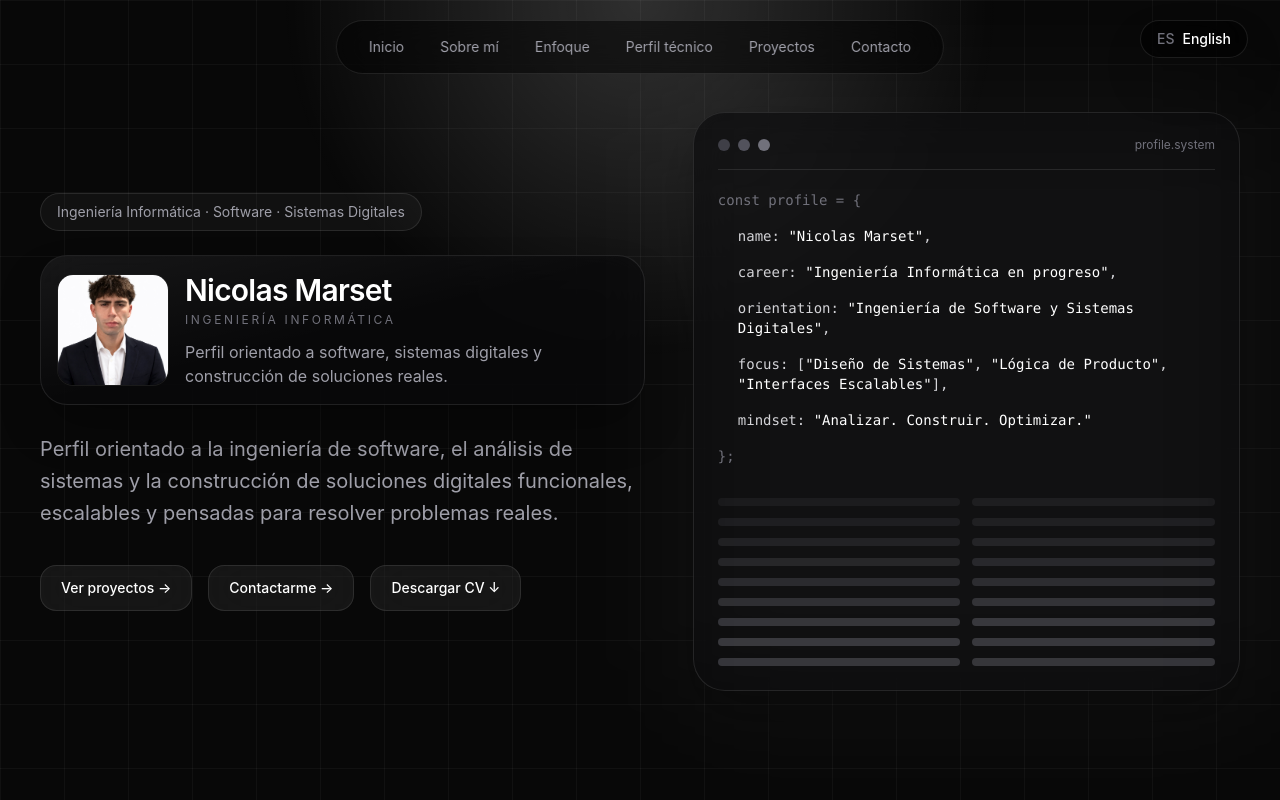
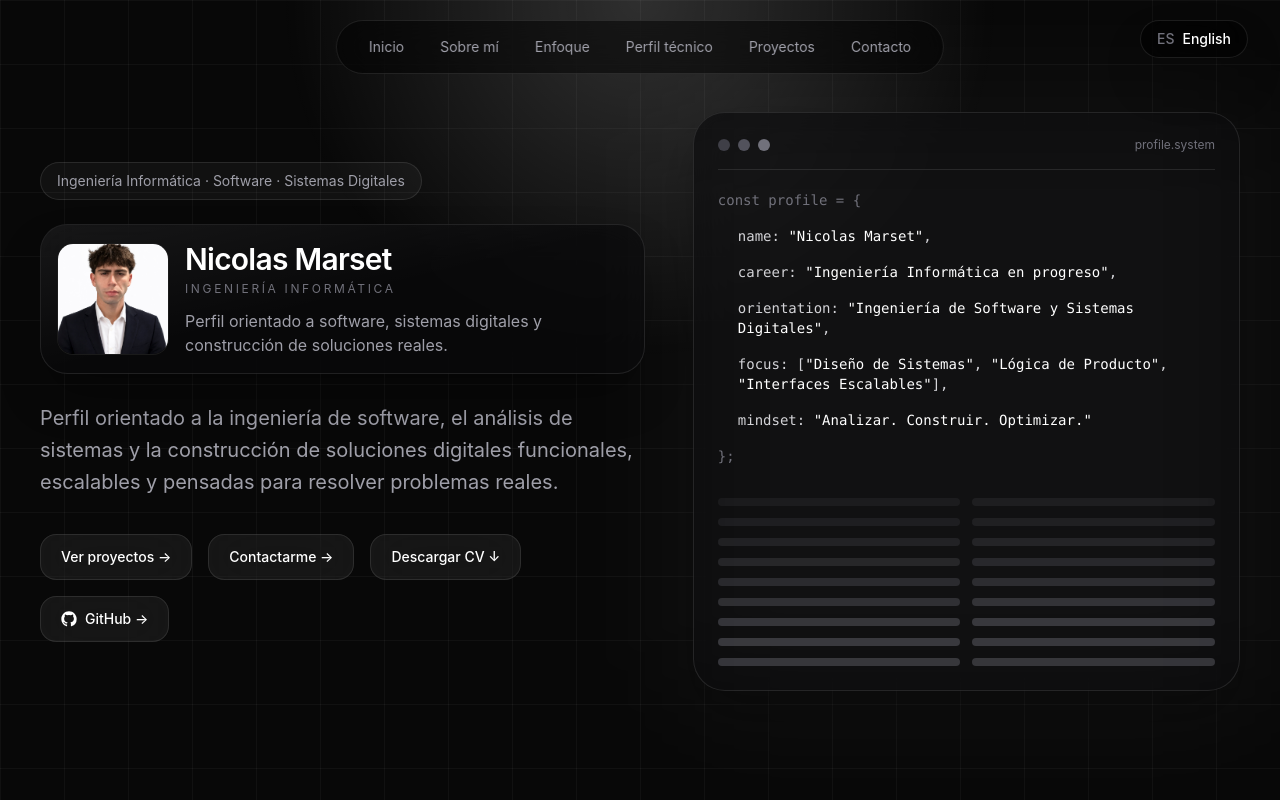
Before and after one commit to nicomarset1/Portafolio, a React (Vite) app: page / in a window 1280 px wide. Shown: the top 800 px of the page. Built offline with nearby package versions, Linux system fonts and the light colour scheme.

Commit message:
Add GitHub links to portfolio

```diff
--- a/src/App.jsx
+++ b/src/App.jsx
@@ -3,6 +3,7 @@ import { motion } from "framer-motion";
 
 const profileImage = "/images/nicolas-marset.jpeg";
 const projectUrl = "https://gestionmarseeeet.netlify.app/";
+const githubUrl = "https://github.com/nicomarset1";
 
 const content = {
   es: {
@@ -591,9 +592,22 @@ function SectionTitle({ label, title, text }) {
 
 function Button({ children }) {
   return (
-    <button className="group rounded-2xl border border-white/10 bg-white/[0.06] px-5 py-3 text-sm font-medium text-white backdrop-blur-xl transition duration-300 hover:-translate-y-1 hover:border-white/30 hover:bg-white/[0.1]">
+    <span className="group inline-flex rounded-2xl border border-white/10 bg-white/[0.06] px-5 py-3 text-sm font-medium text-white backdrop-blur-xl transition duration-300 hover:-translate-y-1 hover:border-white/30 hover:bg-white/[0.1]">
       <span className="flex items-center gap-2">{children}</span>
-    </button>
+    </span>
+  );
+}
+
+function GithubLogo() {
+  return (
+    <svg
+      aria-hidden="true"
+      className="h-4 w-4"
+      viewBox="0 0 24 24"
+      fill="currentColor"
+    >
+      <path d="M12 .5C5.65.5.5 5.65.5 12c0 5.09 3.29 9.4 7.86 10.93.58.11.79-.25.79-.56v-2.16c-3.2.7-3.87-1.36-3.87-1.36-.52-1.33-1.28-1.69-1.28-1.69-1.04-.71.08-.7.08-.7 1.15.08 1.76 1.19 1.76 1.19 1.03 1.75 2.69 1.25 3.35.95.1-.75.4-1.25.73-1.54-2.55-.29-5.23-1.28-5.23-5.68 0-1.25.45-2.28 1.18-3.08-.12-.29-.51-1.46.11-3.04 0 0 .96-.31 3.16 1.18a10.8 10.8 0 0 1 5.74 0c2.19-1.49 3.15-1.18 3.15-1.18.63 1.58.24 2.75.12 3.04.74.8 1.18 1.83 1.18 3.08 0 4.41-2.69 5.38-5.25 5.67.41.36.78 1.06.78 2.14v3.18c0 .31.21.68.79.56A11.5 11.5 0 0 0 23.5 12C23.5 5.65 18.35.5 12 .5Z" />
+    </svg>
   );
 }
 
@@ -792,6 +806,13 @@ export default function App() {
 
               <a href={cvFile} download>
                 <Button>{t.hero.cvCta}</Button>
+              </a>
+
+              <a href={githubUrl} target="_blank" rel="noopener noreferrer">
+                <Button>
+                  <GithubLogo />
+                  GitHub →
+                </Button>
               </a>
             </div>
           </motion.div>
@@ -1193,6 +1214,18 @@ export default function App() {
             >
               <span className="flex items-center gap-2">{t.contact.cv}</span>
             </a>
+
+            <a
+              href={githubUrl}
+              target="_blank"
+              rel="noopener noreferrer"
+              className="group rounded-2xl border border-white/10 bg-white/[0.06] px-5 py-3 text-sm font-medium text-white backdrop-blur-xl transition duration-300 hover:-translate-y-1 hover:border-white/30 hover:bg-white/[0.1]"
+            >
+              <span className="flex items-center gap-2">
+                <GithubLogo />
+                GitHub →
+              </span>
+            </a>
           </div>
         </div>
       </section>
```
